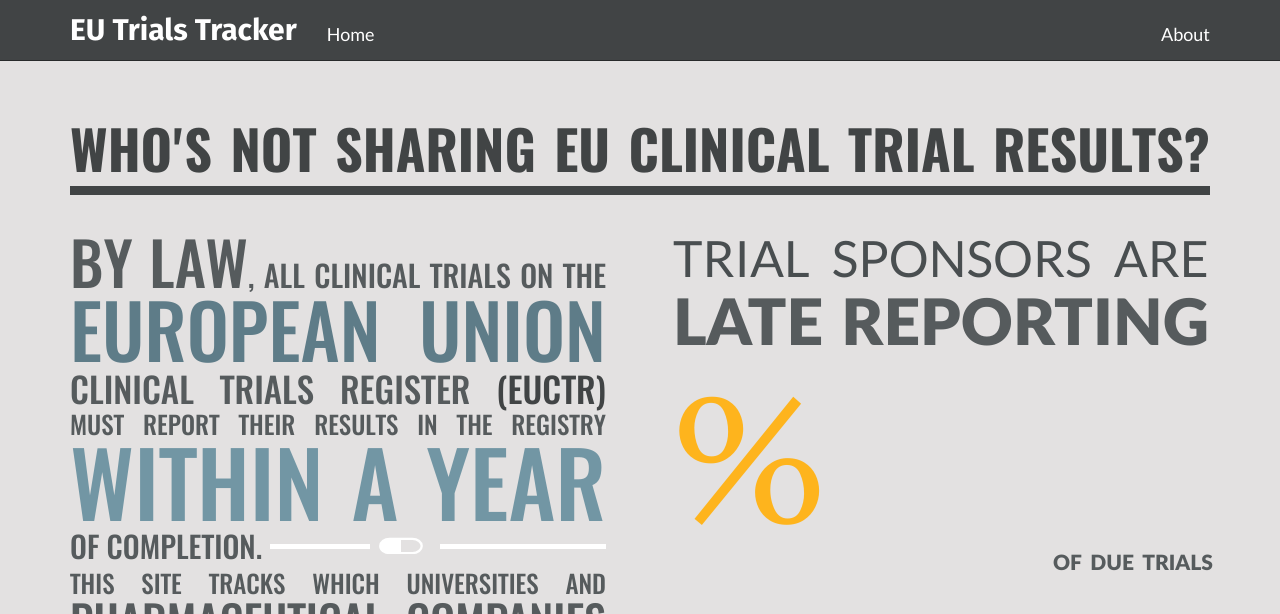
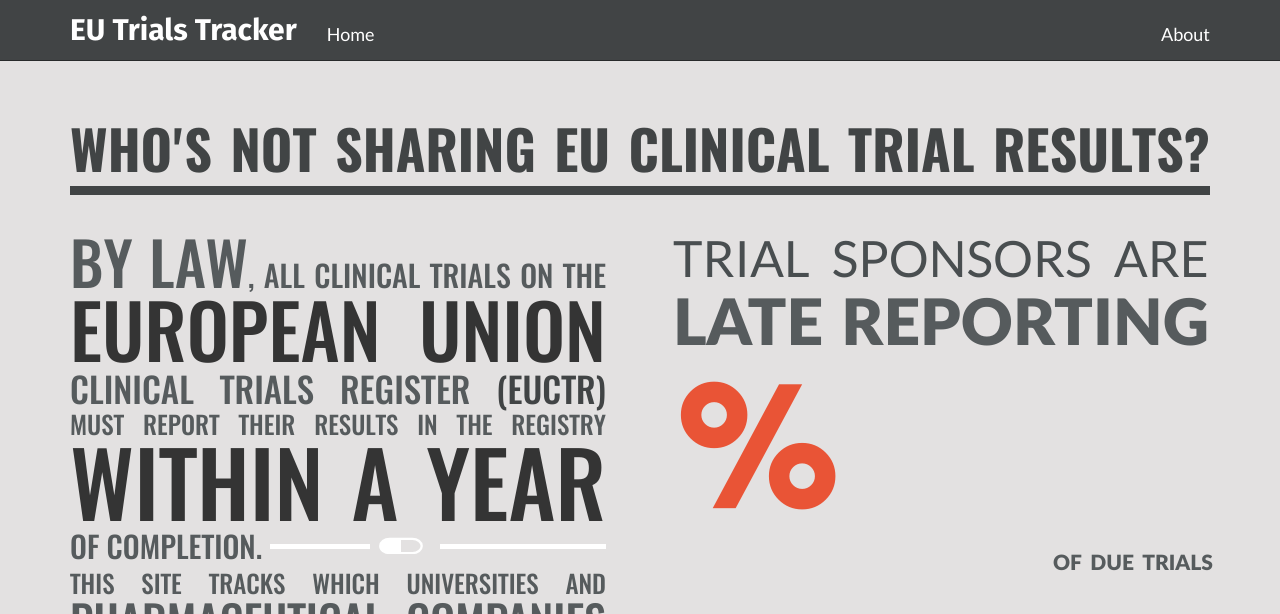
Before and after one commit to ebmdatalab/euctr-tracker-code, a Django app: template euctr/templates/index.html in a window 1280 px wide. Shown: the top 614 px of the page. Run offline with Django 3.2, Linux system fonts and the light colour scheme; the template is opened without the code that fills it, so the values that code supplies are empty; style sheets or scripts are compiled from the project's sources; parts of the project's set-up code (start-up, migrations or seed data) failed here and were passed over; some libraries are stand-ins or nearby versions.

Commit message:
Change colour scheme and font
To make it more authoratitive

```diff
--- a/euctr/static/js/site.js
+++ b/euctr/static/js/site.js
@@ -246,8 +246,8 @@ function activate_charts() {
 	datasets: [
 	{
 	    data: [total_due - total_unreported, total_unreported],
-	    backgroundColor: [ "#5e7c88", "#ff9638" ],
-	    hoverBackgroundColor: [ "#5e7c88", "#ff9638" ]
+	    backgroundColor: [ "#343434", "#e95436" ],
+	    hoverBackgroundColor: [ "#343434", "#e95436" ]
        	},
 	]
     }
--- a/euctr/static/scss/_variables.scss
+++ b/euctr/static/scss/_variables.scss
@@ -14,15 +14,14 @@ $gray-light:             #b7c1c5 !default;
 $gray-lighter:           #e3e1e1 !default;
 
 $brand-primary:         #414445 !default;
-$brand-success:         #5e7c88 !default;
+$brand-success:         #343434 !default;
 $brand-info:            #feb41d !default;
-$brand-warning:         #ff9638 !default; /* needs lines */
-$brand-danger:          #ff9638 !default;
+$brand-warning:         #e95436 !default; /* needs lines */
+$brand-danger:          #e95436 !default;
 
 /* Colour $brand-success made slightly lighter */
-$brand-success-lighter: #7296a4 !default;
+$brand-success-lighter: #454545 !default;
 $brand-sharp: #494e50 !default;
-$brand-brash-number: #feb41d !default;
 $brand-learn-more: #9fa8ab !default;
 
 //== Scaffolding
@@ -48,7 +47,7 @@ $link-hover-decoration: underline !default;
 
 $font-family-oswald:      "Oswald", "Arial Narrow Bold", sans-serif !default;
 $font-family-lato:        "Lato", "Times New Roman", Times, serif !default;
-$font-family-lora:        "Lora", "Times New Roman", Times, serif !default;
+$font-family-hind:        "Hind", "Times New Roman", Times, serif !default;
 $font-family-firasans:    "FiraSans", "Times New Roman", Times, serif !default;
 
 // Override Bootstrap standard fonts with these two as decent defaults
--- a/euctr/static/scss/site.scss
+++ b/euctr/static/scss/site.scss
@@ -42,10 +42,10 @@
 }
 
 @font-face {
-  font-family: 'Lora';
+  font-family: 'Hind';
   font-style: normal;
-  font-weight: 400;
-  src: local("Lora"), url(/static/fonts/Lora-Regular.ttf) format("truetype");
+  font-weight: 700;
+  src: local("Hind-Bold"), url(/static/fonts/Hind-Bold.ttf) format("truetype");
 }
 
 @font-face {
@@ -356,7 +356,7 @@ li.search-pill a {
   #preamble-6 {
     font-size: 90px;
     line-height: 90px;
-    color: $brand-success-lighter;
+    color: $brand-success;
   }
 
   #wrap-1 {
@@ -444,8 +444,9 @@ li.search-pill a {
   #preamble-brash-number {
     font-size: 230px;
     line-height: 230px;
-    font-family: $font-family-lora;
-    color: $brand-brash-number;
+    font-family: $font-family-hind;
+    font-weight: 700;
+    color: $brand-danger;
     margin-top: 20px;
     margin-bottom: 24px;
   }
@@ -453,8 +454,9 @@ li.search-pill a {
   #preamble-brash-percent {
     font-size: 175px;
     line-height: 175px;
-    font-family: $font-family-lora;
-    color: $brand-brash-number;
+    font-family: $font-family-hind;
+    font-weight: 700;
+    color: $brand-danger;
     vertical-align: top;
   }
 
@@ -731,7 +733,8 @@ li.search-pill a {
   #chartcopy-brash-1, #chartcopy-brash-2, .first-column:after, .third-column:before {
     font-size: 135px;
     line-height: 135px;
-    font-family: $font-family-lora;
+    font-family: $font-family-hind;
+    font-weight: 700;
     color: $brand-warning;
     text-align: center;
     text-align-last: center;
```
Also changed, not shown: euctr/static/fonts/Hind-Bold.ttf (added), euctr/static/fonts/Lora-Regular.ttf (deleted), 2 other files.
